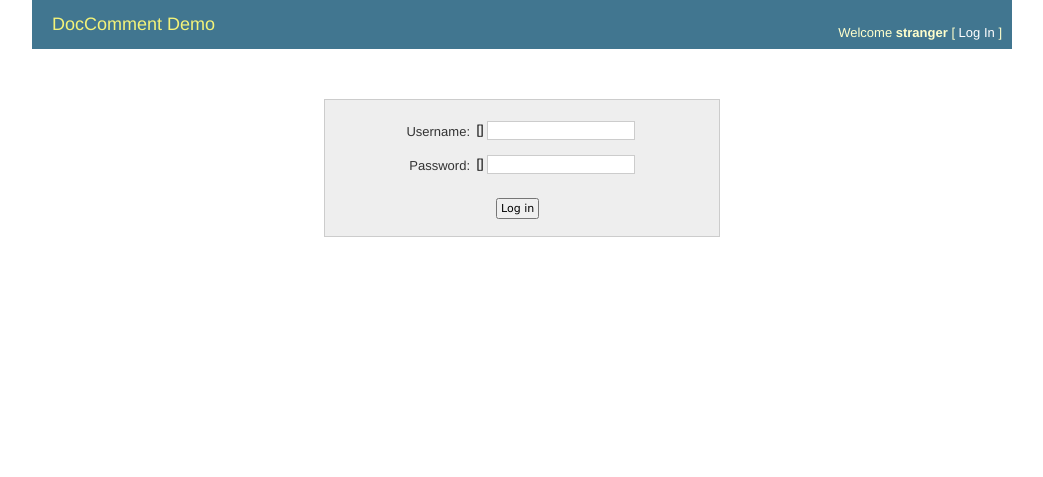
After one commit to shawnchin/django-doccomment, a Django app: template example/dc_project/templates/registration/login.html in a window 1280 px wide. The commit adds this page. Shown: the top 477 px of the page, without its empty margins (118-1161 px from the left). Run offline with Django 3.2, Linux system fonts and the light colour scheme; the template is opened without the code that fills it, so the values that code supplies are empty, except form fields; tables that the repository leaves empty hold one stand-in row (values such as "Sample post"); form fields are guessed from the names that the template uses.

Commit message:
moved based.html. Enabled login/logout

```diff
--- a/example/dc_project/media/css/style.css
+++ b/example/dc_project/media/css/style.css
@@ -58,3 +58,54 @@ body > #container { height: auto; min-height: 100%; }
 
 /* make sure content does not overflow behind footer */
 #content { padding-bottom: 3em; }
+
+/* ------- FORMS --------- */
+
+.form-row {
+    float:left;
+    padding:4px 0;
+    width:100%;
+}
+.form-row label {
+    color:#333333;
+    float:left;
+    font-size:1em;
+    line-height:2em;
+    padding-right:0.5em;
+    text-align:right;
+    width:10em;
+}
+
+input, textarea, select {
+    font-family:"Lucida Grande",Verdana,Arial,sans-serif;
+    font-size:11px;
+    font-weight:normal;
+    margin:2px 0;
+    padding:2px 3px;
+    vertical-align:middle;
+}
+
+input[type="text"],
+input[type="password"],
+textarea, select  {
+    border:1px solid #CCCCCC;
+}
+
+.submit-row {
+    clear:both;
+    padding:1em 0 0 12em;
+}
+
+
+/* ------- LOGIN -------- */
+
+#login-container { margin-top: 50px; }
+#login-form {
+    border: 1px solid #ccc;
+    background-color: #eee;
+    min-width: 300px;
+    width: 28em;
+    margin-left: auto;
+    margin-right: auto;
+    padding: 15px;
+}
--- a/example/dc_project/templates/doccomment/base.html
+++ b/example/dc_project/templates/base.html
@@ -20,10 +20,10 @@
                 Welcome
                 {% if user.is_authenticated %}
                     <strong>{{ user.username }}</strong>.
-                    [ <a href='/accounts/logout'>Log Out</a> ]
+                    [ <a href='{% url auth_logout %}'>Log Out</a> ]
                 {% else %}
                     <strong>stranger</strong>
-                    [ <a href='/accounts/login'>Log In</a> ]
+                    [ <a href='{% url auth_login %}'>Log In</a> ]
                 {% endif %}
             </div>
         </div>
--- a/example/dc_project/templates/doccomment/doc_editor.html
+++ b/example/dc_project/templates/doccomment/doc_editor.html
@@ -1,4 +1,4 @@
-{% extends 'doccomment/base.html' %}
+{% extends 'base.html' %}
 
 {% block title %}Doc Editor {{ block.super }}{% endblock %}
 
--- a/example/dc_project/templates/doccomment/draft_list.html
+++ b/example/dc_project/templates/doccomment/draft_list.html
@@ -1,4 +1,4 @@
-{% extends "doccomment/base.html" %}
+{% extends "base.html" %}
 
 {% block title %}Draft List {{ block.super }}{% endblock %}
 
--- a/example/dc_project/templates/doccomment/draft_preview.html
+++ b/example/dc_project/templates/doccomment/draft_preview.html
@@ -1,4 +1,4 @@
-{% extends "doccomment/base.html" %}
+{% extends "base.html" %}
 
 {% block title %}Draft List {{ block.super }}{% endblock %}
 
--- a/example/dc_project/templates/doccomment/pub_list.html
+++ b/example/dc_project/templates/doccomment/pub_list.html
@@ -1,4 +1,4 @@
-{% extends "doccomment/base.html" %}
+{% extends "base.html" %}
 
 {% block title %}Published Documents {{ block.super }}{% endblock %}
 
@@ -10,6 +10,8 @@
         <a href='{% url doccumment_pub_view_latest doc.id doc.slug %}'>{{ doc.title }}</a>
         (by {{ doc.author|default:doc.author.username }})
     </li>
+{% empty %}
+-- there are no published documents --
 {% endfor %}
 </ul>
 
--- a/example/dc_project/templates/doccomment/pub_view.html
+++ b/example/dc_project/templates/doccomment/pub_view.html
@@ -1,4 +1,4 @@
-{% extends "doccomment/base.html" %}
+{% extends "base.html" %}
 
 {% block title %}{{ version.title }} {{ block.super }}{% endblock %}
 {% block head %}
--- /dev/null
+++ b/example/dc_project/templates/registration/login.html
@@ -0,0 +1,34 @@
+{% extends "base.html" %}
+
+{% block title %}Log In {{ block.super }}{% endblock %}
+
+{% block content %}
+<div id='login-container'>
+
+{% if error_message %}
+<p class="errornote">{{ error_message }}</p>
+{% endif %}
+
+<div id='login-form'>
+
+    <form method="post" action="." class='login'>
+        <div class='form-row {{ form.username.errors|yesno:"has-error," }}'>
+            {{ form.username.errors }}
+            <label for='id_username'>Username:</label>
+            {{ form.username }}
+        </div>
+        <div class='form-row {{ form.password.errors|yesno:"has-error," }}'>
+            {{ form.password.errors }}
+            <label for='id_password'>Password:</label>
+            {{ form.password }}
+        </div>
+        <div class='submit-row'>
+            <input type="submit" value="Log in" />
+        </div>
+        <input type='hidden' name='next' value='/' />
+    </form>
+</div>
+
+</div>
+
+{% endblock %}
```
Also changed, not shown: example/dc_project/urls.py (+10 -3 lines).
